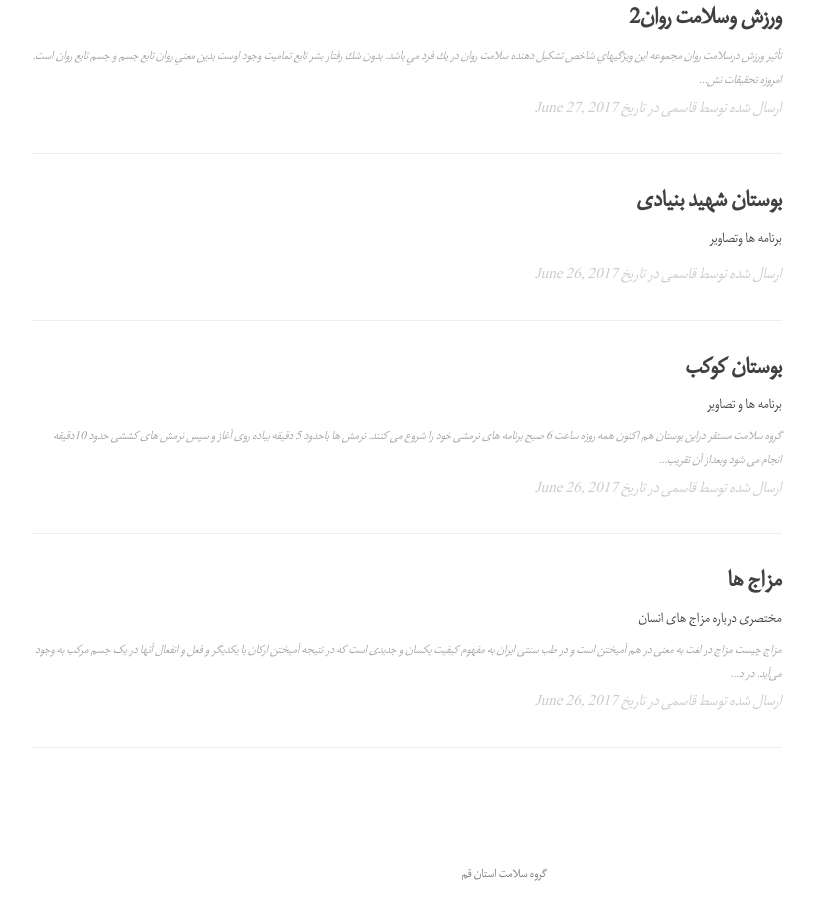
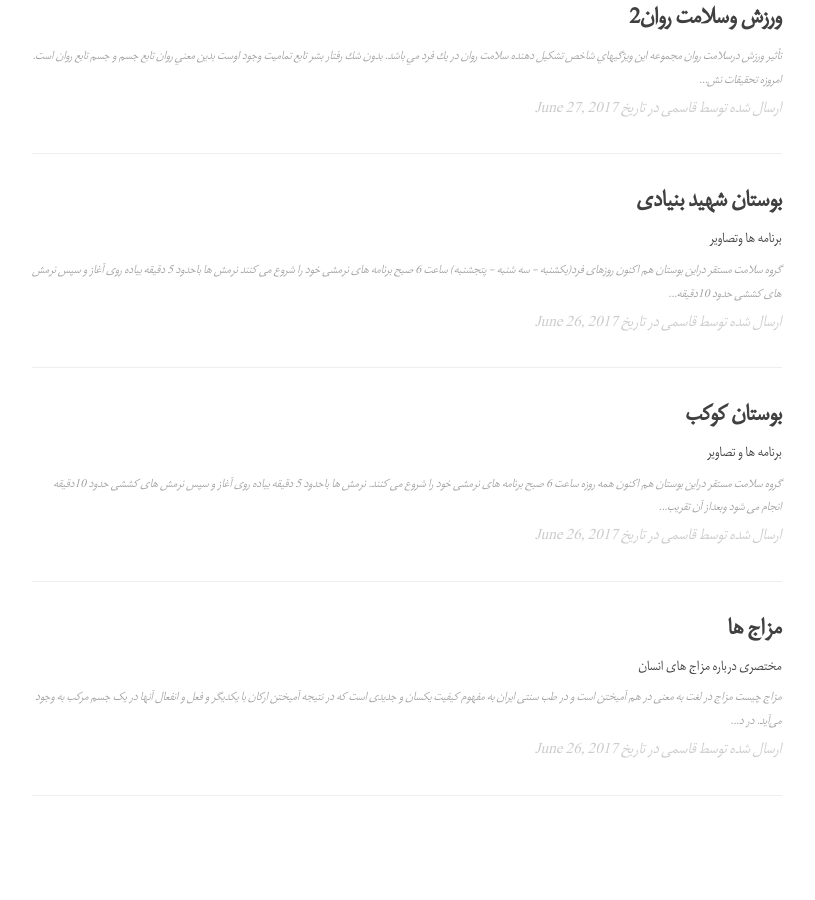
Before and after one commit to grouh-salamat/grouh-salamat.github.io, a Jekyll site: the page built from index.html, in a window 1280 px wide and 900 px high, scrolled down 1270 px. Shown: the whole window, without its empty margins (136-951 px from the left). Built offline with Jekyll 4.4.1, drawn with Linux system fonts in a browser that asks for light colours; the list of posts is cut into pages by our own code.

Commit message:
Update 2017-06-29-p23.markdown

```diff
--- a/_posts/2017-06-29-p23.markdown
+++ b/_posts/2017-06-29-p23.markdown
@@ -9,6 +9,18 @@ catalog: true
 tags:
  سلام علیکم
 ---
+
+گروه سلامت مستقر دراین بوستان هم اکنون روزهای فرد(یکشنبه - سه شنبه - پتجشنبه)
+ساعت 6 صبح برنامه های نرمشی خود را شروع می کنند نرمش ها باحدود 5 دقیقه بیاده روی آغاز و
+
+سپس نرمش های کششی حدود 10دقیقه انجام می شود وبعداز آن تقریباً 10دقیقه دو و نرمش هایی باتحرک بالاتری دنبال می شود.
+
+مرحله بعد نرمش های کششی باهدف پیشگیری ودرمان دردهای مختلف اعضاءوجوارح به سه شکل ایستاده ونشسته و خوابیده حدود 35تا45دقیقه ادامه می یابد.
+
+.
+
+در این بوستان روزهای پنجشنبه  بعد از برنامه صبحگاهی زیارت پرفیض عاشورا برقرار است
+
 
 <a href="https://github.com/grouh-salamat/grouh-salamat.github.io/raw/master/img/32.jpg"><img style="float: right;width=100px;height:100px" src="https://github.com/grouh-salamat/grouh-salamat.github.io/raw/master/img/32.jpg"></a>
 <a href="https://github.com/grouh-salamat/grouh-salamat.github.io/raw/master/img/29.jpg"><img style="float: right;width=100px;height:100px" src="https://github.com/grouh-salamat/grouh-salamat.github.io/raw/master/img/29.jpg"></a>
```
